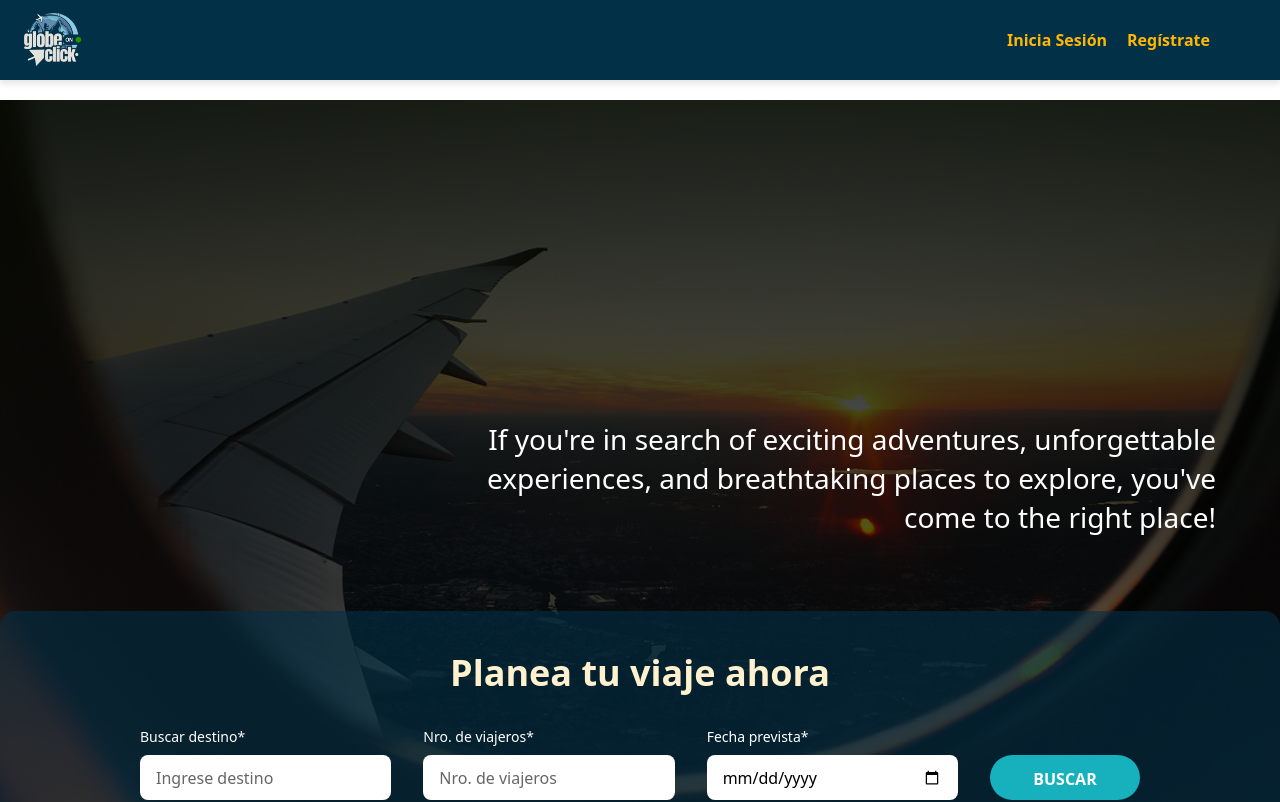
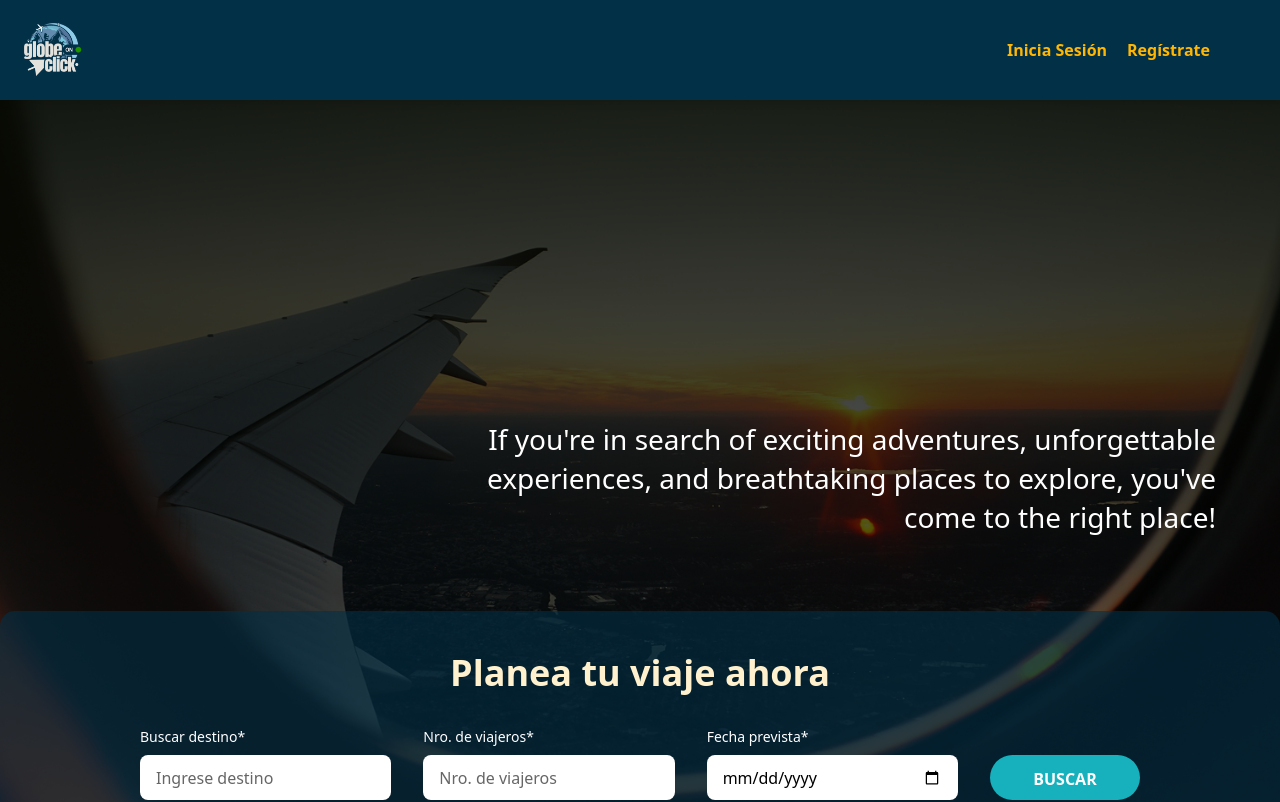
Before and after one commit to Frantisekt/proyecto-integrador-dh, a React (Vite) app in the folder Frontend/turismo_front/: page / in a window 1280 px wide. Shown: the top 802 px of the page. Built offline with nearby package versions, Linux system fonts and the light colour scheme.

Commit message:
HU-04
Fix(web): white space between components

```diff
--- a/Frontend/turismo_front/src/App.css
+++ b/Frontend/turismo_front/src/App.css
@@ -7,4 +7,5 @@
 html, body {
   margin: 0;
   padding: 0;
+  box-sizing: border-box;
 }
--- a/Frontend/turismo_front/src/Components/Header/Header.module.css
+++ b/Frontend/turismo_front/src/Components/Header/Header.module.css
@@ -8,7 +8,7 @@
   top: 0;
   left: 0;
   width: 100%;
-  height: 80px;
+  height: 100px;
   display: flex;
   justify-content: space-between;
   align-items: center;
--- a/Frontend/turismo_front/src/Components/Hero/Hero.module.css
+++ b/Frontend/turismo_front/src/Components/Hero/Hero.module.css
@@ -7,6 +7,8 @@
     flex-direction: column;
     justify-content: space-between;
     margin-top: 0px;
+    margin-top: 0px;
+    padding: 0px;
 }
 
 .overlay {
```
Also changed, not shown: Frontend/turismo_front/src/index.css (line endings or trailing spaces).
